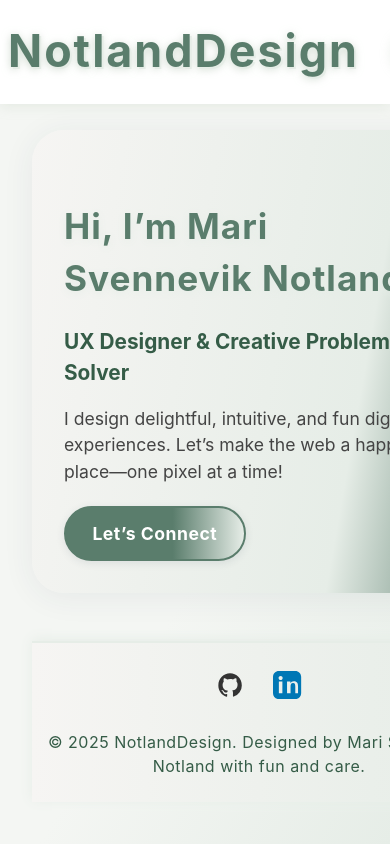
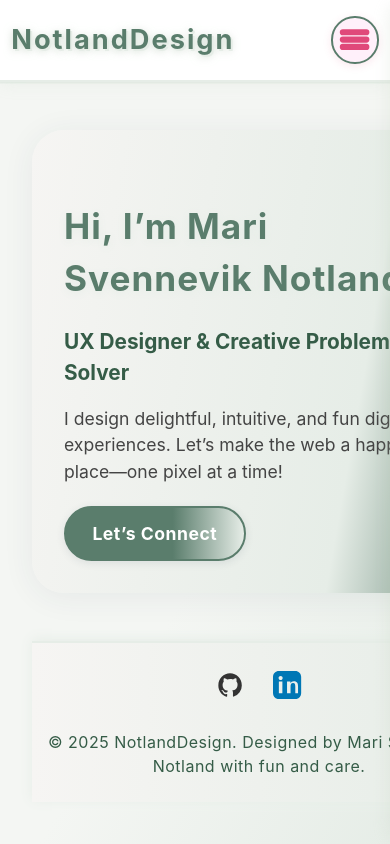
Before and after one commit to Mariisno/NotlandDesign, a React (Vite) app: page / in a window 390 px wide. Shown: the top 844 px of the page. Built offline with nearby package versions, Linux system fonts and the light colour scheme.

Commit message:
Implement responsive navigation with hamburger menu and language switcher

```diff
--- a/package.json
+++ b/package.json
@@ -7,7 +7,8 @@
     "dev": "vite",
     "build": "tsc && vite build",
     "lint": "eslint . --ext ts,tsx --report-unused-disable-directives --max-warnings 0",
-    "preview": "vite preview"
+    "preview": "vite preview",
+    "start": "vite"
   },
   "dependencies": {
     "react": "^18.2.0",
--- a/src/App.css
+++ b/src/App.css
@@ -1,3 +1,9 @@
+/* Hide desktop language switcher when mobile menu is open */
+@media (max-width: 800px) {
+  .hamburger.open ~ .desktop-lang-switcher {
+    display: none !important;
+  }
+}
 /* --- MUTED EARTHY GREEN/NEUTRAL PALETTE --- */
 :root {
   --main-bg: linear-gradient(120deg, #f4f6f3 60%, #e6ede7 100%);
@@ -37,36 +43,219 @@ html, body {
   text-shadow: 2px 2px 0 var(--accent-green-light), 0 2px 8px #b7c8b5aa;
   letter-spacing: 2px;
   margin-bottom: 0.2em;
+  transition: font-size 0.2s;
+}
+/* Hide desktop lang switcher and show hamburger/nav on mobile */
+@media (max-width: 800px) {
+  .logo-title {
+    font-size: 1.7em;
+  }
+  .desktop-lang-switcher {
+    display: none !important;
+  }
+  .mobile-lang-switcher {
+    display: flex !important;
+    flex-direction: row;
+    gap: 0.7em;
+    margin-top: 2em;
+    margin-bottom: 0.5em;
+    justify-content: flex-start;
+    width: 100%;
+  }
+}
+
+/* Hide mobile lang switcher on desktop */
+.mobile-lang-switcher {
+  display: none;
 }
 
 
 .header-bar {
-  width: 100vw;
-  min-width: 100vw;
-  background: #fff;
-  box-shadow: var(--shadow-main);
   position: fixed;
   top: 0;
   left: 0;
   right: 0;
+  width: 100%;
+  background: #fff !important;
+  box-shadow: 0 2px 12px 0 #b7c8b522, 0 1px 0 0 #e6ede7;
   z-index: 100;
   padding: 0;
   margin: 0;
-  border: none;
+  border-bottom: 2px solid #e6ede7;
+  overflow-x: hidden;
+  box-sizing: border-box;
 }
 .header-content {
-  max-width: 1280px;
+  width: 100%;
   margin: 0 auto;
   display: flex;
   align-items: center;
   justify-content: space-between;
-  padding: 1.2em 2em 1.2em 0.5em;
-  gap: 2em;
+  padding: 1em 1em 1em 1em;
+  gap: 1.2em;
+  min-height: 3.5em;
+  box-sizing: border-box;
+}
+@media (max-width: 800px) {
+  .header-bar {
+    border-radius: 0;
+    left: 0;
+    right: 0;
+    width: 100%;
+    background: #fff !important;
+    box-shadow: 0 2px 16px 0 #b7c8b522, 0 1.5px 0 0 #e6ede7;
+    border-bottom: 2px solid #e6ede7;
+    overflow-x: hidden;
+    box-sizing: border-box;
+  }
+  .header-content {
+    width: 100%;
+    padding: 0.7em 0.2em 0.7em 0.7em;
+    gap: 0.7em;
+    min-height: 3em;
+    box-sizing: border-box;
+  }
+  .logo-title {
+    font-size: 1.7em;
+    margin-right: 0.5em;
+  }
+  .hamburger {
+    margin-left: 0.2em;
+  }
+  .main-nav {
+    position: fixed;
+    top: 0;
+    right: 0;
+    height: 100vh;
+    width: 100%;
+    background: #fff;
+    box-shadow: -2px 0 16px 0 #b7c8b533;
+    flex-direction: column;
+    align-items: flex-start;
+    gap: 1.5em;
+    padding: 6em 2em 2em 2em;
+    transform: translateX(100%);
+    transition: transform 0.3s cubic-bezier(.4,1.3,.6,1);
+    z-index: 110;
+    border-radius: 0;
+    max-width: 100vw;
+    min-width: 0;
+    box-sizing: border-box;
+  }
+  .main-nav.open {
+    transform: translateX(0);
+  }
+  .main-nav a {
+    font-size: 1.2em;
+    padding: 0.7em 0.5em;
+    width: 100%;
+    text-align: left;
+    border-radius: 0.7em;
+  }
+  .hamburger {
+    display: flex;
+  }
+  .main-nav {
+    display: flex;
+  }
+  .lang-switcher {
+    margin-left: 0.5em !important;
+  }
 }
 .main-nav {
   display: flex;
   gap: 2em;
   align-items: center;
+}
+
+/* Hamburger styles (hidden by default) */
+.hamburger {
+  display: none;
+  justify-content: center;
+  align-items: center;
+  width: 2.7em;
+  height: 2.7em;
+  background: #fff0fa;
+  border: 2.5px solid var(--accent-green);
+  border-radius: 50%;
+  box-shadow: 0 2px 8px 0 #e0487a22;
+  cursor: pointer;
+  margin-left: 1em;
+  z-index: 120;
+  transition: background 0.18s, border 0.18s, box-shadow 0.18s;
+  padding: 0;
+  outline: none;
+}
+.hamburger:hover, .hamburger:focus {
+  background: #e6ede7;
+  border-color: #355c47;
+  box-shadow: 0 4px 16px 0 #b7c8b544;
+  outline: 2px solid #355c47;
+}
+.hamburger svg {
+  display: block;
+  margin: auto;
+}
+.hamburger .bar {
+  width: 2em;
+  height: 0.28em;
+  background: var(--accent-green);
+  margin: 0.22em 0;
+  border-radius: 2px;
+  transition: all 0.3s cubic-bezier(.4,1.3,.6,1);
+}
+.hamburger.open .bar:nth-child(1) {
+  transform: translateY(0.5em) rotate(45deg);
+}
+.hamburger.open .bar:nth-child(2) {
+  opacity: 0;
+}
+.hamburger.open .bar:nth-child(3) {
+  transform: translateY(-0.5em) rotate(-45deg);
+}
+
+@media (max-width: 800px) {
+  .header-content {
+    padding: 1em 0.7em 1em 0.7em;
+    gap: 1em;
+  }
+  .main-nav {
+    position: fixed;
+    top: 0;
+    right: 0;
+    height: 100vh;
+    width: 70vw;
+    max-width: 320px;
+    background: #fff;
+    box-shadow: -2px 0 16px 0 #b7c8b533;
+    flex-direction: column;
+    align-items: flex-start;
+    gap: 1.5em;
+    padding: 6em 2em 2em 2em;
+    transform: translateX(100%);
+    transition: transform 0.3s cubic-bezier(.4,1.3,.6,1);
+    z-index: 110;
+    border-radius: 1.2em 0 0 1.2em;
+  }
+  .main-nav.open {
+    transform: translateX(0);
+  }
+  .main-nav a {
+    font-size: 1.2em;
+    padding: 0.7em 0.5em;
+    width: 100%;
+    text-align: left;
+    border-radius: 0.7em;
+  }
+  .hamburger {
+    display: flex;
+  }
+  .main-nav {
+    display: flex;
+  }
+  .lang-switcher {
+    margin-left: 0.5em !important;
+  }
 }
 .main-nav a {
   font-size: 1.1em;
--- a/src/Layout.tsx
+++ b/src/Layout.tsx
@@ -19,6 +19,7 @@ const flagStyle = {
 
 function Layout() {
   const [lang, setLang] = useState('en');
+  const [navOpen, setNavOpen] = useState(false);
   return (
     <LanguageContext.Provider value={{ lang, setLang }}>
       <header className="header header-bar">
@@ -53,14 +54,58 @@ function Layout() {
           >
             NotlandDesign
           </h1>
-          <nav className="main-nav">
-            <NavLink to="/" end className={({ isActive }) => isActive ? 'active' : ''}>Home</NavLink>
-            <NavLink to="/about" className={({ isActive }) => isActive ? 'active' : ''}>About Me</NavLink>
-            <NavLink to="/projects" className={({ isActive }) => isActive ? 'active' : ''}>Projects</NavLink>
-            <NavLink to="/contact" className={({ isActive }) => isActive ? 'active' : ''}>Contact</NavLink>
-            <NavLink to="/cv" className={({ isActive }) => isActive ? 'active' : ''}>CV</NavLink>
+          {/* Hamburger button for mobile */}
+          <button
+            className={`hamburger${navOpen ? ' open' : ''}`}
+            aria-label={navOpen ? 'Close menu' : 'Open menu'}
+            aria-expanded={navOpen}
+            aria-controls="main-nav"
+            onClick={() => setNavOpen((v) => !v)}
+            type="button"
+          >
+            {/* Modern SVG hamburger icon */}
+            {!navOpen ? (
+              <svg width="2em" height="2em" viewBox="0 0 24 24" fill="none" stroke="currentColor" strokeWidth="2.2" strokeLinecap="round" strokeLinejoin="round" style={{display:'block'}}>
+                <rect x="3" y="6" width="18" height="2" rx="1" fill="#5a7d6c"/>
+                <rect x="3" y="11" width="18" height="2" rx="1" fill="#5a7d6c"/>
+                <rect x="3" y="16" width="18" height="2" rx="1" fill="#5a7d6c"/>
+              </svg>
+            ) : (
+              <svg width="2em" height="2em" viewBox="0 0 24 24" fill="none" stroke="currentColor" strokeWidth="2.2" strokeLinecap="round" strokeLinejoin="round" style={{display:'block'}}>
+                <line x1="5" y1="5" x2="19" y2="19" stroke="#5a7d6c"/>
+                <line x1="19" y1="5" x2="5" y2="19" stroke="#5a7d6c"/>
+              </svg>
+            )}
+          </button>
+          <nav className={`main-nav${navOpen ? ' open' : ''}`} id="main-nav">
+            <NavLink to="/" end className={({ isActive }) => isActive ? 'active' : ''} onClick={() => setNavOpen(false)}>Home</NavLink>
+            <NavLink to="/about" className={({ isActive }) => isActive ? 'active' : ''} onClick={() => setNavOpen(false)}>About Me</NavLink>
+            <NavLink to="/projects" className={({ isActive }) => isActive ? 'active' : ''} onClick={() => setNavOpen(false)}>Projects</NavLink>
+            <NavLink to="/contact" className={({ isActive }) => isActive ? 'active' : ''} onClick={() => setNavOpen(false)}>Contact</NavLink>
+            <NavLink to="/cv" className={({ isActive }) => isActive ? 'active' : ''} onClick={() => setNavOpen(false)}>CV</NavLink>
+            {/* Show language switcher only in mobile nav when open, otherwise show desktop version */}
+            {navOpen && (
+              <div className="lang-switcher mobile-lang-switcher">
+                <button
+                  aria-label="Switch to English"
+                  className={`icon-btn${lang === 'en' ? ' active' : ''}`}
+                  onClick={() => { setLang('en'); setNavOpen(false); }}
+                >
+                  <img src="https://upload.wikimedia.org/wikipedia/en/a/ae/Flag_of_the_United_Kingdom.svg" alt="UK flag" style={flagStyle} /> EN
+                </button>
+                <button
+                  aria-label="Bytt til norsk"
+                  className={`icon-btn${lang === 'no' ? ' active' : ''}`}
+                  onClick={() => { setLang('no'); setNavOpen(false); }}
+                >
+                  <img src="https://upload.wikimedia.org/wikipedia/commons/d/d9/Flag_of_Norway.svg" alt="Norsk flagg" style={flagStyle} /> NO
+                </button>
+              </div>
+            )}
           </nav>
-          <div className="lang-switcher" style={{display: 'flex', alignItems: 'center', gap: '0.7em', marginLeft: 'auto'}}>
+          {/* Desktop language switcher, hidden on mobile or when menu is open */}
+          {!navOpen && (
+            <div className="lang-switcher desktop-lang-switcher" style={{display: 'flex', alignItems: 'center', gap: '0.7em', marginLeft: 'auto'}}>
               <button
                 aria-label="Switch to English"
                 className={`icon-btn${lang === 'en' ? ' active' : ''}`}
@@ -76,6 +121,7 @@ function Layout() {
                 <img src="https://upload.wikimedia.org/wikipedia/commons/d/d9/Flag_of_Norway.svg" alt="Norsk flagg" style={flagStyle} /> NO
               </button>
             </div>
+          )}
         </div>
       </header>
       <div id="flower-animation-container" style={{position: 'fixed', left: 0, top: 0, width: '100vw', height: '100vh', pointerEvents: 'none', zIndex: 999}}></div>
```
Lines whose indentation alone changed are shown as unchanged.
